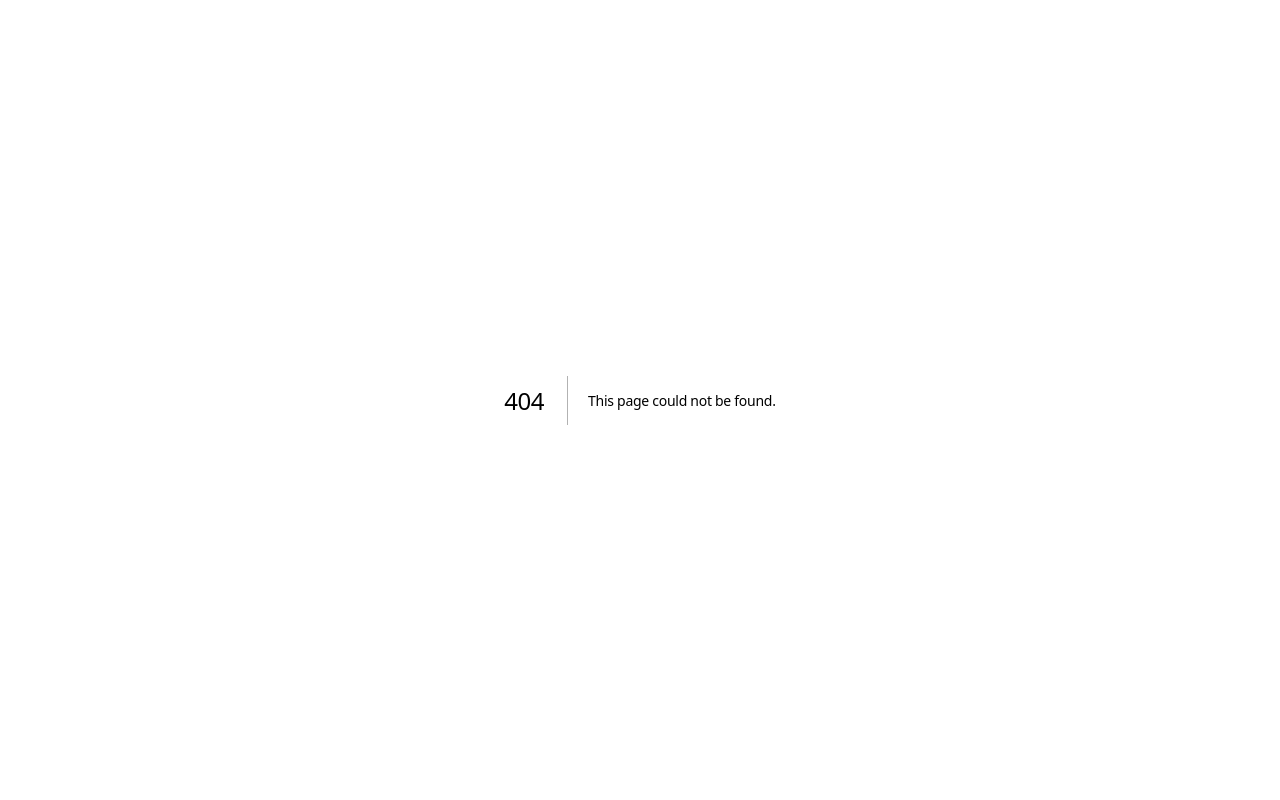
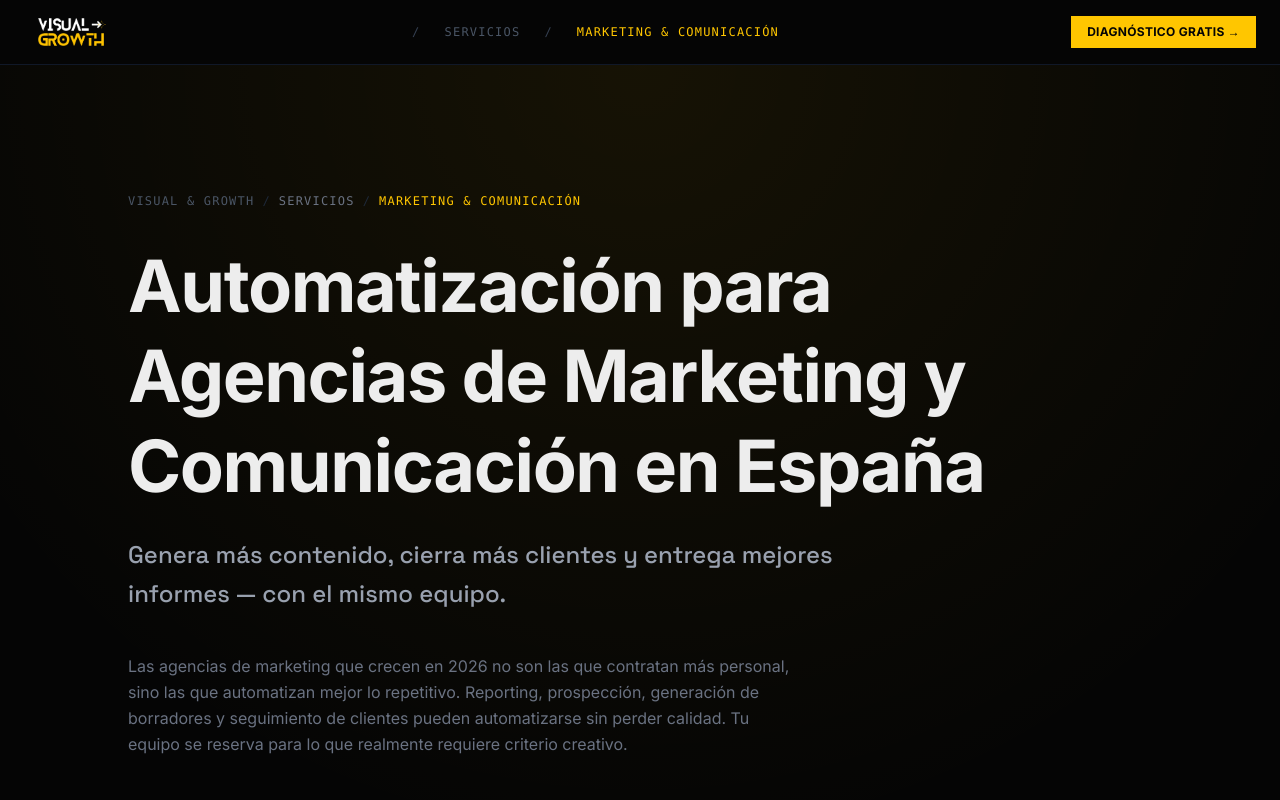
Before and after one commit to PabloVisualGrowth/final-website-visualandgrowth, a Next.js app: page /servicios/marketing-comunicacion in a window 1280 px wide. Before the commit this address had no page. Shown: the top 800 px of the page. Built offline with nearby package versions, Linux system fonts and the light colour scheme.

Commit message:
SEO: 6 páginas de servicios por vertical + componente ServicioPage

```diff
--- /dev/null
+++ b/src/app/servicios/marketing-comunicacion/page.tsx
@@ -0,0 +1,172 @@
+import type { Metadata } from "next";
+import ServicioPage, { ServicioData } from "@/components/ServicioPage";
+
+export const metadata: Metadata = {
+  title: "Automatización para Agencias de Marketing y Comunicación · Visual & Growth España",
+  description: "Automatiza la generación de contenido, el reporting y la prospección B2B de tu agencia. Sistemas de cold email inteligente, SEO automatizado y gestión de clientes con IA. Diagnóstico gratuito.",
+  keywords: [
+    "automatización agencias marketing España",
+    "generación contenido IA agencias",
+    "automatización cold email B2B agencias",
+    "reporting automático marketing digital",
+    "sistema contenidos SEO automatizado",
+    "CRM agencias comunicación",
+    "prospección automática clientes agencia",
+    "automatización redes sociales agencias",
+  ],
+  alternates: { canonical: "https://visualandgrowth.com/servicios/marketing-comunicacion" },
+  openGraph: {
+    title: "Automatización para Agencias de Marketing · Visual & Growth España",
+    description: "Reporting automático, generación de contenido con IA y prospección B2B para agencias de marketing y comunicación.",
+    url: "https://visualandgrowth.com/servicios/marketing-comunicacion",
+    siteName: "Visual & Growth",
+    locale: "es_ES",
+    type: "website",
+  },
+};
+
+const serviceSchema = {
+  "@context": "https://schema.org",
+  "@type": "Service",
+  "name": "Automatización para Agencias de Marketing y Comunicación",
+  "provider": { "@id": "https://visualandgrowth.com/#organization" },
+  "description": "Sistemas de automatización para agencias de marketing digital y comunicación en España: reporting automático, generación de contenido IA, prospección B2B y gestión de clientes.",
+  "areaServed": { "@type": "Country", "name": "España" },
+  "serviceType": "Consultoría de Automatización",
+  "url": "https://visualandgrowth.com/servicios/marketing-comunicacion",
+};
+
+const faqSchema = {
+  "@context": "https://schema.org",
+  "@type": "FAQPage",
+  "mainEntity": [
+    {
+      "@type": "Question",
+      "name": "¿Cómo funciona el sistema de cold email automatizado para agencias?",
+      "acceptedAnswer": {
+        "@type": "Answer",
+        "text": "El sistema extrae información pública de cada prospecto (web, LinkedIn, sector), genera un email personalizado con IA que evita los textos de plantilla, lo envía desde tu dominio con la cadencia correcta y registra aperturas y respuestas en un dashboard. Sin intervención manual por cada lead."
+      }
+    },
+    {
+      "@type": "Question",
+      "name": "¿Se puede automatizar el reporting mensual para clientes?",
+      "acceptedAnswer": {
+        "@type": "Answer",
+        "text": "Sí. Conectamos Google Analytics, Google Ads, Meta Ads, SEMrush y otras herramientas para generar automáticamente el informe mensual de cada cliente en PDF o Google Slides con los datos actualizados. El account manager solo revisa y añade el comentario estratégico."
+      }
+    },
+    {
+      "@type": "Question",
+      "name": "¿Cuánto tiempo ahorra una agencia con el reporting automático?",
+      "acceptedAnswer": {
+        "@type": "Answer",
+        "text": "En agencias con más de 10 clientes, el reporting mensual manual consume entre 2 y 4 horas por cliente. Con automatización, ese tiempo baja a 20-30 minutos de revisión. En una agencia con 20 clientes, eso supone recuperar entre 28 y 70 horas al mes."
+      }
+    },
+    {
+      "@type": "Question",
+      "name": "¿La generación de contenido con IA reemplaza a los redactores?",
+      "acceptedAnswer": {
+        "@type": "Answer",
+        "text": "No, los complementa. La IA genera el borrador basado en la keyword, el tono de marca y la estructura SEO. El redactor revisa, añade perspectiva y firma. El resultado es 3-4 veces más producción con el mismo equipo, no eliminar al equipo."
+      }
+    },
+  ]
+};
+
+const data: ServicioData = {
+  slug: "Marketing & Comunicación",
+  h1: "Automatización para Agencias de Marketing y Comunicación en España",
+  subtitle: "Genera más contenido, cierra más clientes y entrega mejores informes — con el mismo equipo.",
+  intro: "Las agencias de marketing que crecen en 2026 no son las que contratan más personal, sino las que automatizan mejor lo repetitivo. Reporting, prospección, generación de borradores y seguimiento de clientes pueden automatizarse sin perder calidad. Tu equipo se reserva para lo que realmente requiere criterio creativo.",
+  heroStat: {
+    value: "70h/mes",
+    label: "tiempo recuperado en reporting mensual en una agencia con 20 clientes activos tras implementar automatización",
+    source: "Estimación basada en proyectos V&G con agencias digitales · 2025"
+  },
+  problems: [
+    {
+      icon: "📈",
+      title: "El reporting mensual consume días de trabajo",
+      desc: "Recopilar datos de 10 plataformas distintas, construir el informe y adaptarlo a cada cliente se convierte en el mayor cuello de botella de cada fin de mes."
+    },
+    {
+      icon: "✍️",
+      title: "La producción de contenido nunca es suficientemente rápida",
+      desc: "Los clientes quieren más artículos, más posts, más newsletters. El equipo creativo no da abasto y la calidad sufre cuando se acelera."
+    },
+    {
+      icon: "📬",
+      title: "La prospección de nuevos clientes se hace en momentos de calma",
+      desc: "Cuando la agencia tiene trabajo, nadie prospecta. Cuando escasea, hay que empezar desde cero. Sin un sistema de prospección constante, el pipeline es un ciclo de fiesta y hambre."
+    }
+  ],
+  solutions: [
+    {
+      tag: "Hyper-Automation",
+      title: "Reporting Automático Multi-Plataforma",
+      desc: "Google Analytics, Ads, Meta, SEMrush y LinkedIn conectados. El informe se genera automáticamente con los datos del mes y llega al account manager listo para revisar."
+    },
+    {
+      tag: "Hyper-Automation",
+      title: "Sistema de Cold Email B2B Inteligente",
+      desc: "Prospección automática con emails personalizados por IA para cada empresa objetivo. No es spam masivo: es personalización a escala con seguimiento automático."
+    },
+    {
+      tag: "Content Studio",
+      title: "Pipeline de Contenido SEO con IA",
+      desc: "Del keyword research al borrador optimizado en minutos. El equipo editorial solo revisa y aprueba. 4x más producción con el mismo equipo."
+    },
+    {
+      tag: "Hyper-Automation",
+      title: "CRM de Clientes con Alertas de Churn",
+      desc: "El sistema detecta señales de cliente en riesgo (menor engagement, respuestas tardías, caída de métricas) y alerta al account manager antes de que llegue la cancelación."
+    },
+    {
+      tag: "Market Authority",
+      title: "Autoridad SEO para la Propia Agencia",
+      desc: "Muchas agencias de marketing tienen webs mal posicionadas. Construimos la autoridad orgánica de tu propia agencia para que los clientes te encuentren antes que a la competencia."
+    },
+    {
+      tag: "Estrategia & Consultoría",
+      title: "Diseño del Modelo de Agencia Escalable",
+      desc: "Reestructuramos los servicios, precios y procesos de la agencia para que el crecimiento no dependa de contratar más personas, sino de sistematizar mejor."
+    }
+  ],
+  dataPoints: [
+    { value: "2-4h", label: "tiempo por cliente en reporting manual mensual en agencias sin automatización" },
+    { value: "×4", label: "incremento de producción de contenido con pipelines de IA supervisados por equipo editorial" },
+    { value: "439.028", label: "empresas activas en Barcelona (94.446 validadas) — mercado de prospección para agencias catalanas" },
+    { value: "68%", label: "de agencias digitales españolas no tiene un sistema estructurado de prospección de nuevos clientes" },
+  ],
+  faqs: [
+    {
+      q: "¿Cómo funciona el sistema de cold email automatizado para agencias?",
+      a: "El sistema extrae información pública de cada prospecto (web, LinkedIn, sector), genera un email personalizado con IA, lo envía desde tu dominio con la cadencia correcta y registra aperturas y respuestas en un dashboard. Sin intervención manual por cada lead."
+    },
+    {
+      q: "¿Se puede automatizar el reporting mensual para clientes?",
+      a: "Sí. Conectamos Google Analytics, Google Ads, Meta Ads y otras herramientas para generar automáticamente el informe mensual en PDF o Google Slides con los datos actualizados. El account manager solo revisa y añade el comentario estratégico."
+    },
+    {
+      q: "¿Cuánto tiempo ahorra una agencia con el reporting automático?",
+      a: "En agencias con más de 10 clientes, el reporting manual consume entre 2 y 4 horas por cliente. Con automatización, ese tiempo baja a 20-30 minutos de revisión. En una agencia con 20 clientes, eso supone recuperar entre 28 y 70 horas al mes."
+    },
+    {
+      q: "¿La generación de contenido con IA reemplaza a los redactores?",
+      a: "No, los complementa. La IA genera el borrador basado en la keyword, el tono de marca y la estructura SEO. El redactor revisa, añade perspectiva y firma. El resultado es 3-4 veces más producción con el mismo equipo."
+    },
+  ],
+  cta: "¿Tu agencia crece al ritmo que podría, o el operativo lo frena?"
+};
+
+export default function MarketingComunicacionPage() {
+  return (
+    <>
+      <script type="application/ld+json" dangerouslySetInnerHTML={{ __html: JSON.stringify(serviceSchema) }} />
+      <script type="application/ld+json" dangerouslySetInnerHTML={{ __html: JSON.stringify(faqSchema) }} />
+      <ServicioPage data={data} />
+    </>
+  );
+}
```
